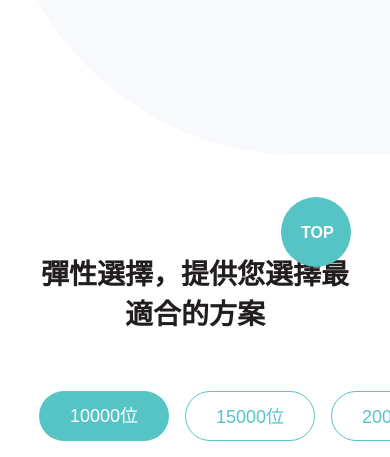
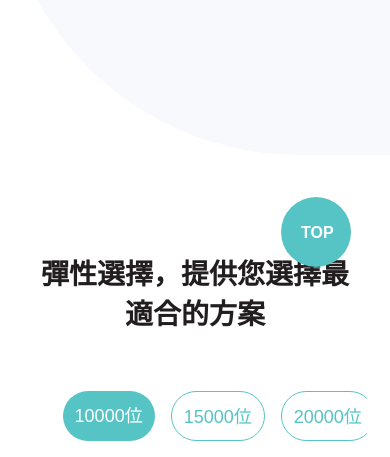
Before and after one commit to Cynthia771111/chatTalker, a plain HTML site: page page2.html in a window 390 px wide. Shown: the part 387-844 px from the top of the page. Drawn offline with Linux system fonts and the light colour scheme.

Commit message:
add horizon scrolling

```diff
--- a/style.scss
+++ b/style.scss
@@ -755,14 +755,20 @@ h4 {
     }
     .accounts {
         display: flex;
-        justify-content: space-between;
-        width: 714px;
+        justify-content: center;
+        width:100%;
         margin: 0 auto 48px auto;
+        overflow: auto;
+        white-space: nowrap;
+        @media (max-width:768px) {
+            margin-left: 5%;
+            justify-content: flex-start;
+        }
     }
     .accountType {
         width: 130px;
         height: 50px;
-        margin: 8px 0;
+        margin: 8px;
         border-radius: 28px;
         a {
             display: block;
```
Also changed, not shown: style.css, 2 other files.
